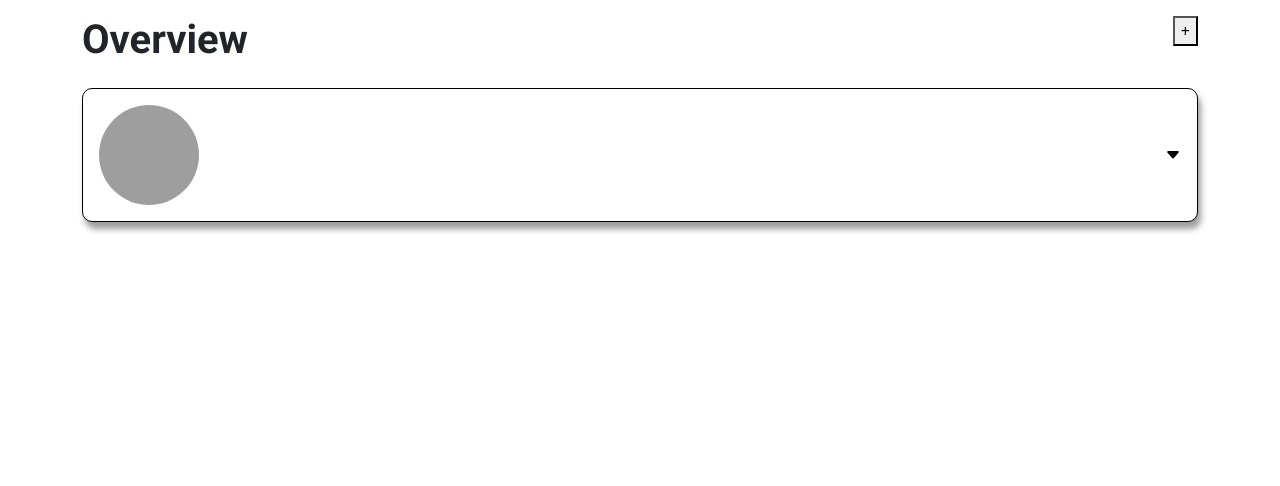
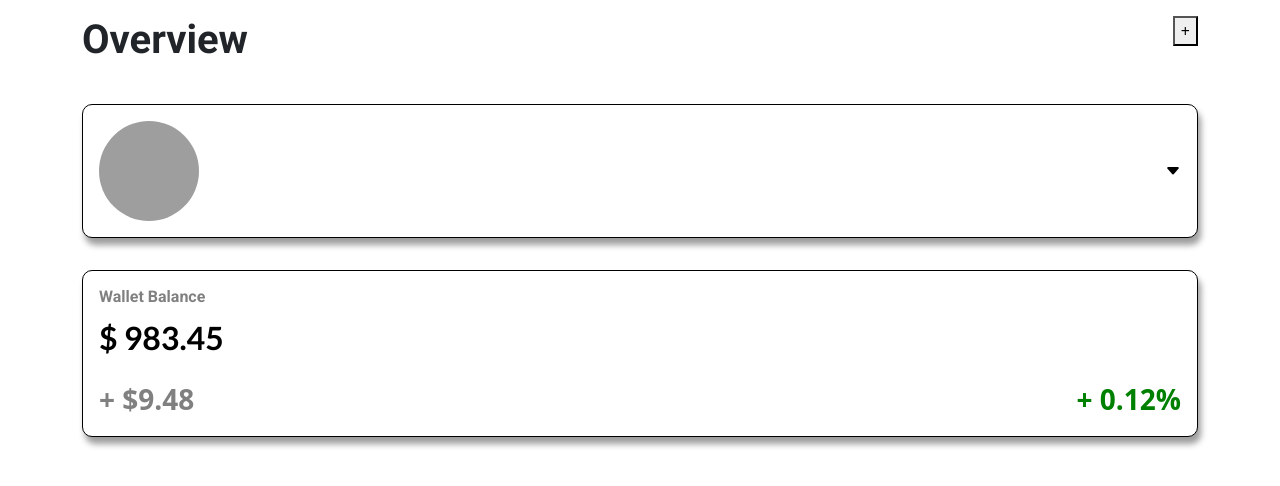
Before and after one commit to NelsonRamirezC/m3-abp-proyecto, a website: page index.html in a window 1280 px wide. Drawn offline with nearby package versions, Linux system fonts and the light colour scheme; grey boxes are pictures that could not be loaded.

Commit message:
Avance en sección box balance

```diff
--- a/index.html
+++ b/index.html
@@ -1,5 +1,6 @@
 <!DOCTYPE html>
 <html lang="en">
+
 <head>
     <meta charset="UTF-8">
     <meta name="viewport" content="width=device-width, initial-scale=1.0">
@@ -12,6 +13,7 @@
     <script defer src="./assets/js/bootstrap.bundle.js"></script>
 
 </head>
+
 <body>
 
 
@@ -24,6 +26,7 @@
         </div>
     </header>
     <main class="container">
+        <section class="py-3">
             <div class="box-profile d-flex justify-content-between">
                 <div class="box-profile__container">
                     <img src="https://www.w3schools.com/howto/img_avatar.png" alt="Avatar" class="box-profile__avatar">
@@ -31,11 +34,25 @@
                 <div class="box-profile__container">
                     <i class="bi bi-caret-down-fill box-profile__icon"></i>
                 </div>
+            </div>
+        </section>
 
+        <section class="py-3">
+            <div class="box-balance">
+                <h2 class="box-balance__title">Wallet Balance</h2>
+
+                <p class="box-balance__amount">$ 983.45</p>
+                <div class="box-balance__container-details">
+                    <span class="box-balance__profit-value">+ $9.48</span>
+                    <span class="box-balance__percent-value box-balance__percent-value--profit ">+ 0.12%</span>
                 </div>
+            </div>
+        </section>
+
 
     </main>
 
 
 </body>
+
 </html>
--- a/scss/components/_boxes.scss
+++ b/scss/components/_boxes.scss
@@ -40,3 +40,43 @@
 
 
 }
+
+
+
+//ESTILOS COMPONETE box-balance
+
+.box-balance {
+    @extend %box;
+
+
+    &__title {
+        color:grey;
+        font-size: 1rem;
+    }
+
+    &__amount {
+        font-size: 2rem;
+        font-weight: 700;
+    }
+
+    &__container-details{
+        display:flex;
+        justify-content: space-between;
+        font-size: 1.75rem;
+        font-weight: 600;
+    }
+
+    &__profit-value{
+        color:grey;
+    }
+
+    &__percent-value{
+        color: blue;
+        &--profit{
+            color: green;
+        }
+        &--loss{
+            color:red;
+        }
+    }
+}
```
Also changed, not shown: assets/css/main.css, 1 other file. Lines whose indentation alone changed are shown as unchanged.
